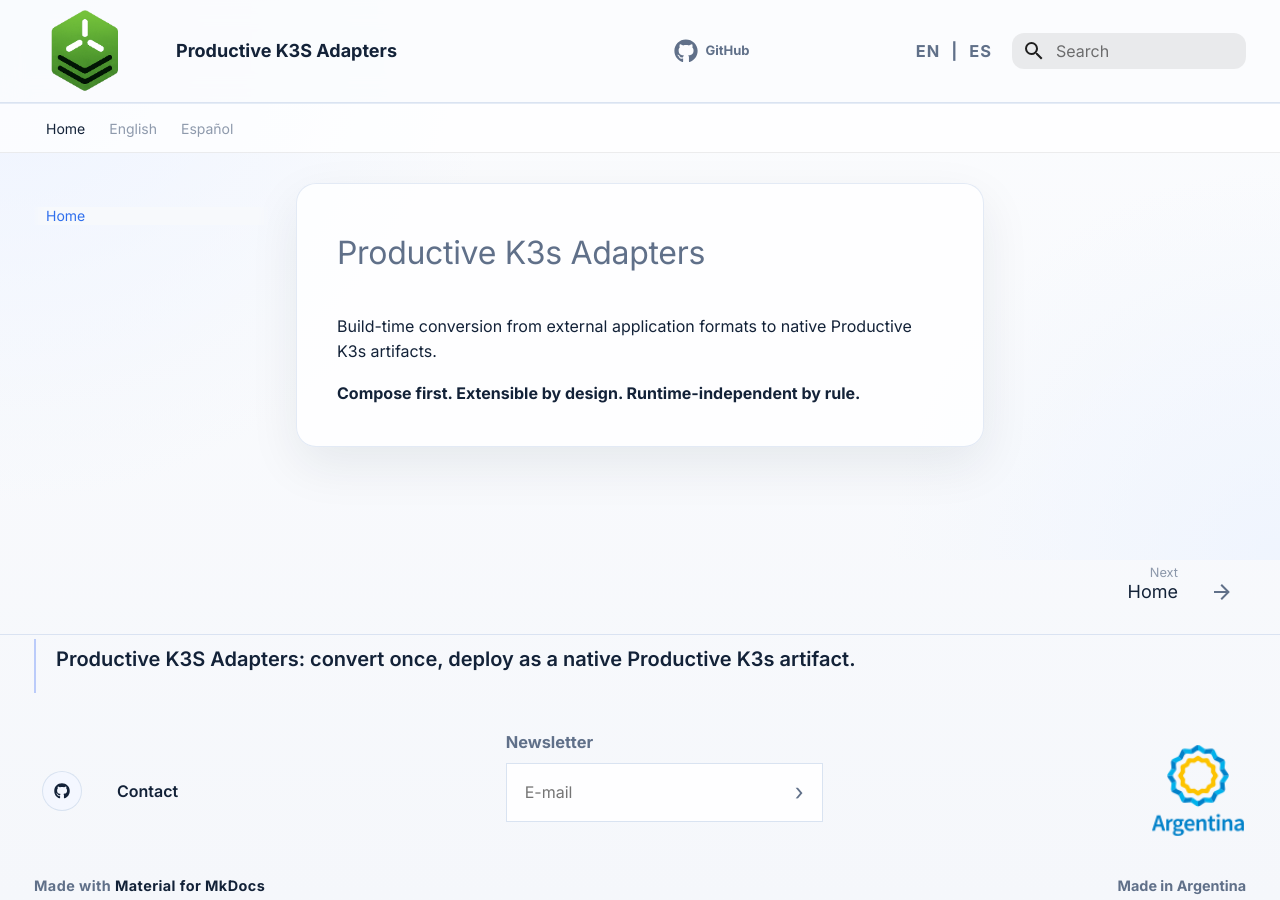
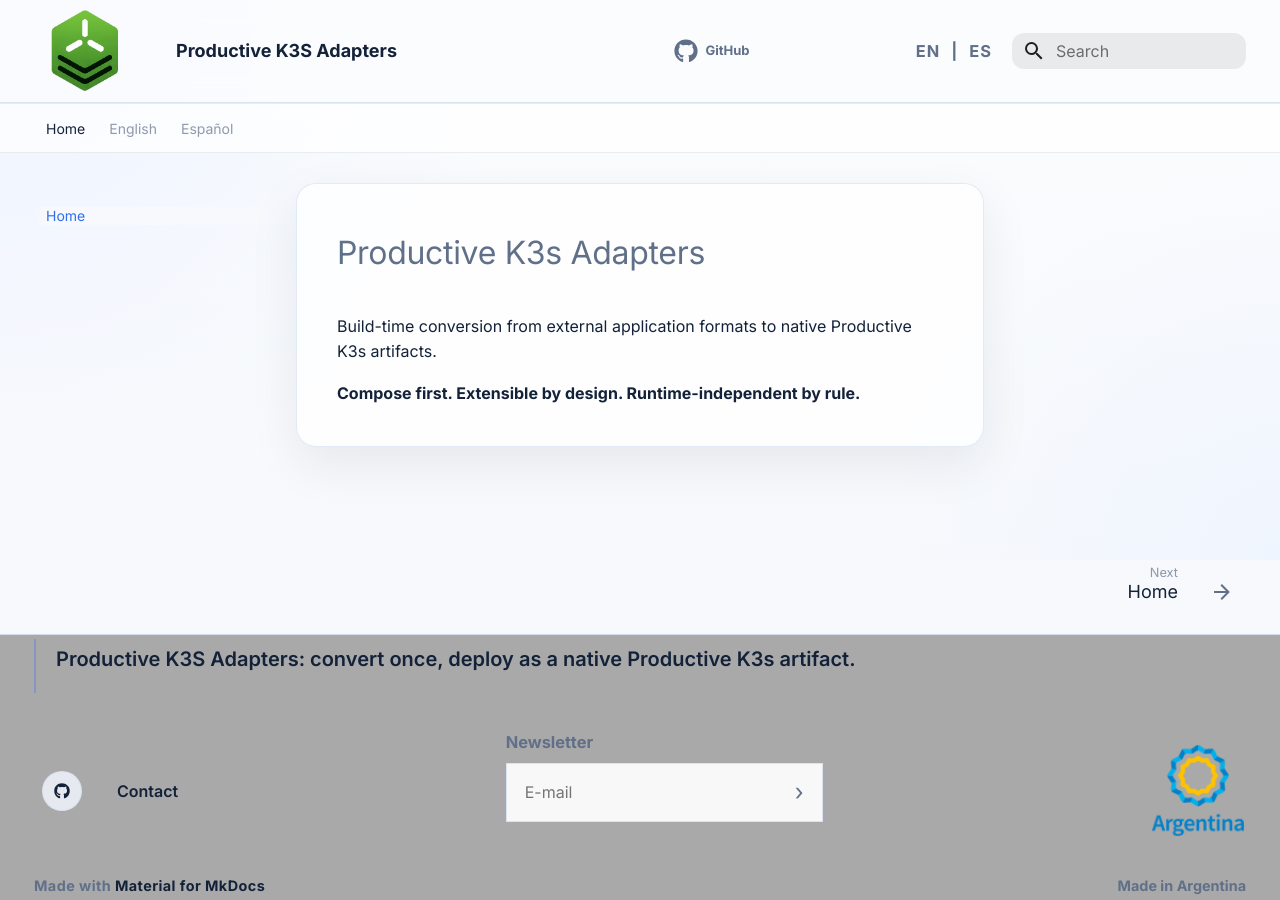
Before and after one commit to productive-k3s/productive-k3s-adapters, an MkDocs documentation site: the page built from docs/src/index.md, in a window 1280 px wide. Built offline with MkDocs 1.6.1 and Material for MkDocs 9.7.7, drawn with Linux system fonts in a browser that asks for light colours; comment, search, counter and statistics services are not loaded.

Commit message:
docs: sync footer theme background

```diff
--- a/docs/src/assets/stylesheets/extra.css
+++ b/docs/src/assets/stylesheets/extra.css
@@ -634,7 +634,7 @@
 }
 
 .md-footer-meta {
-  background: transparent;
+  background: darkgrey;
   border-top: 1px solid rgba(216, 226, 241, 0.9);
   color: var(--pk3s-text);
 }
```
